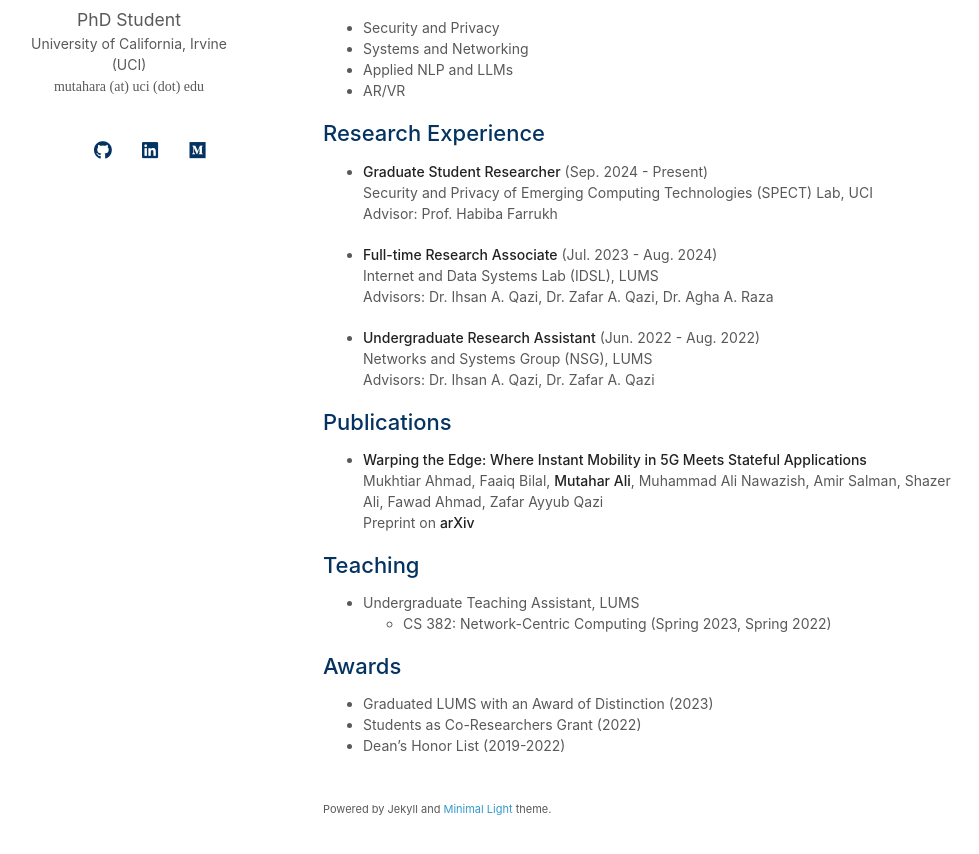
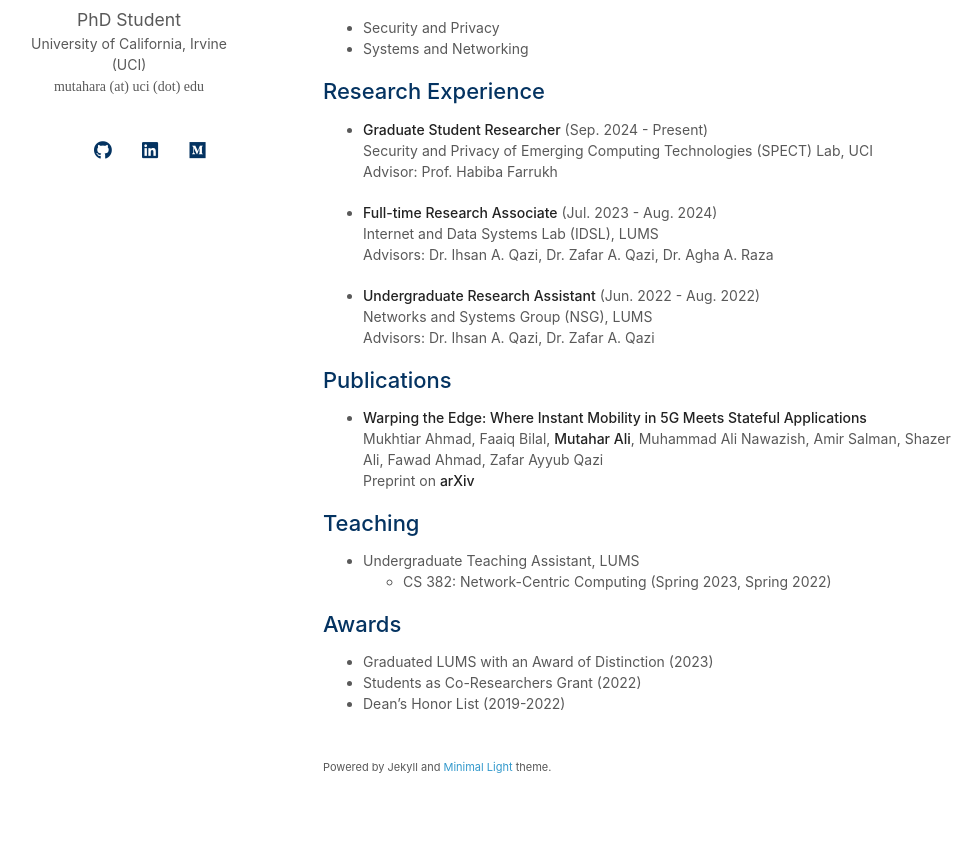
Before and after one commit to Mutahar789/mutahar789.github.io, a Jekyll site: the page built from index.md, in a window 1280 px wide and 1169 px high. Shown: the part 281-1135 px from the top of the window, without its empty margins (147-1126 px from the left). Built offline with Jekyll 4.4.1, drawn with Linux system fonts in a browser that asks for light colours; nearby versions of some CDN libraries; a style sheet for code colours, icons or effects is not loaded; our own code applies the rules of GitHub Pages for plain Markdown files.

Commit message:
Update index.md

```diff
--- a/index.md
+++ b/index.md
@@ -10,8 +10,6 @@ I am a first-year PhD student student at [**University of California, Irvine**](
 
 - Security and Privacy
 - Systems and Networking
-- Applied NLP and LLMs
-- AR/VR
 
 ## Research Experience
 
```
